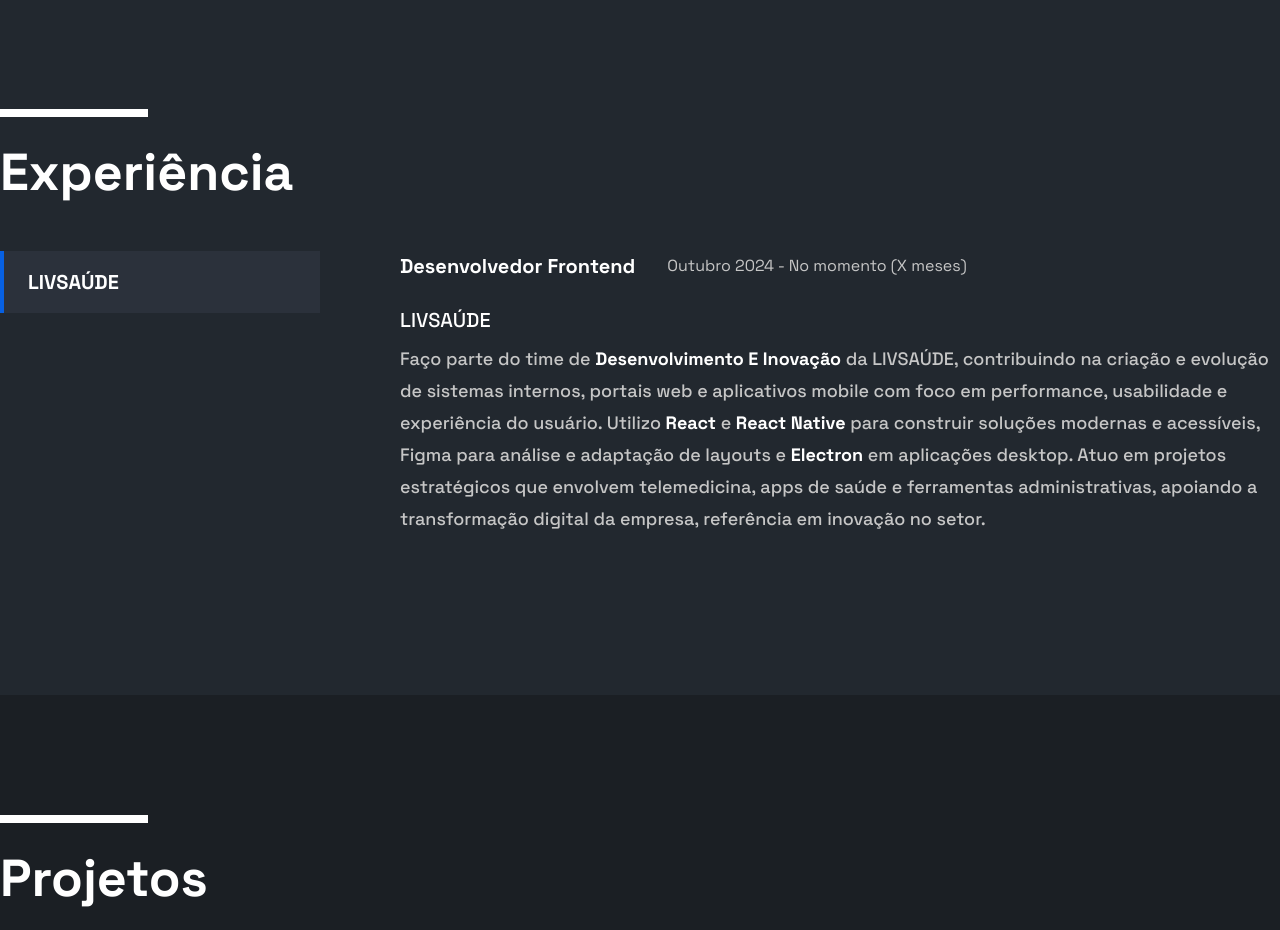
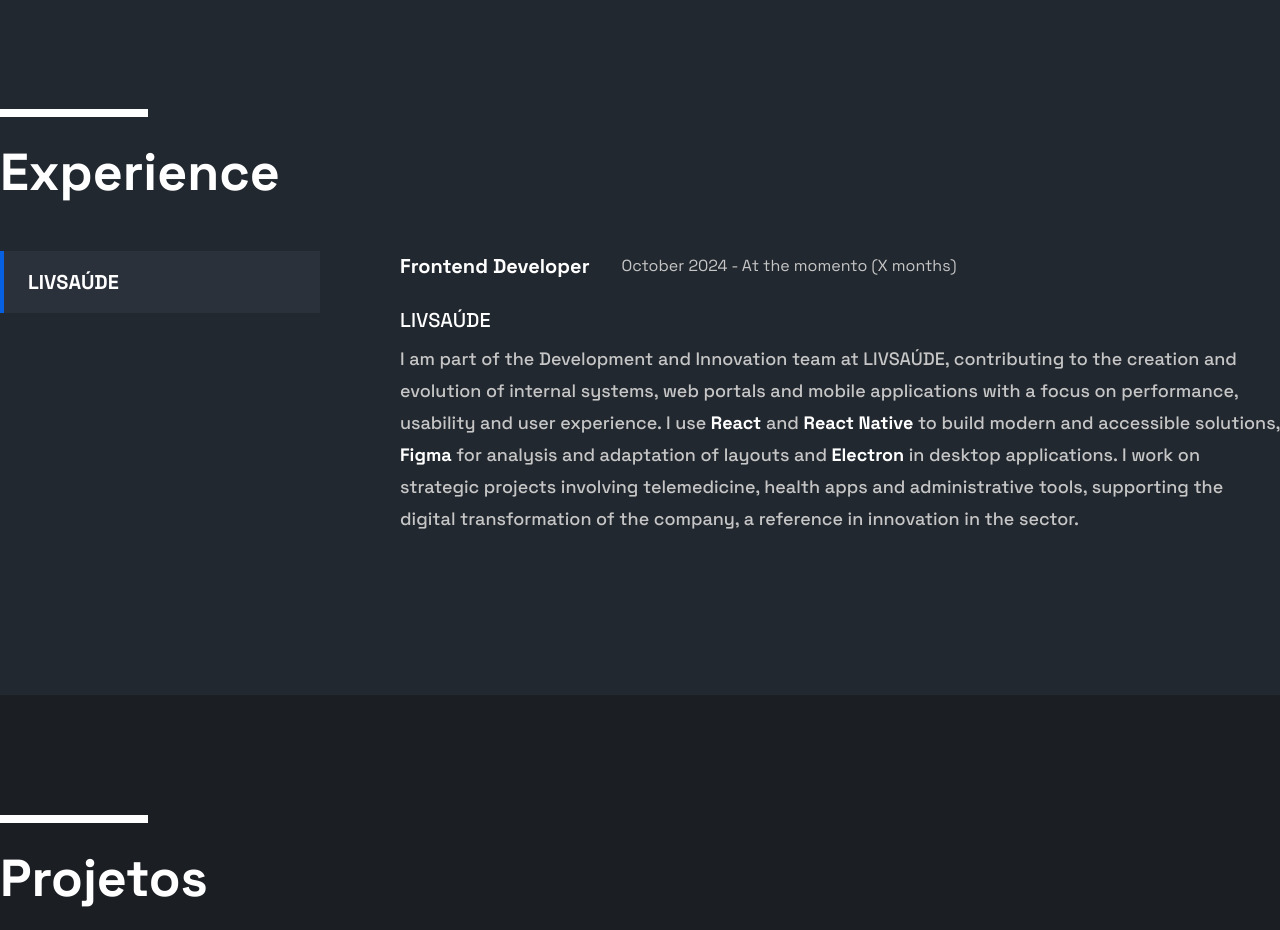
Before and after one commit to MarcioJorgeMelo/portfolio, a Next.js app: page /en in a window 1280 px wide. Shown: the part 1120-2050 px from the top of the page. Built offline with nearby package versions, Linux system fonts and the light colour scheme.

Commit message:
feat: add useTranslations on ExperienceSection

```diff
--- a/src/components/experienceSection.tsx
+++ b/src/components/experienceSection.tsx
@@ -1,4 +1,8 @@
+import { useTranslations } from "next-intl";
+
 const Experience = () => {
+  const t = useTranslations("Experience");
+
   return (
     <section
       id="experience"
@@ -8,7 +12,7 @@ const Experience = () => {
         <aside className="flex flex-col gap-4">
           <div className="w-full max-w-[96px] bg-white h-2 sm:max-w-[148px]" />
           <h1 className="text-white text-xgg font-bold sm:text-[52px]">
-            Experiência
+            {t("title")}
           </h1>
         </aside>
 
@@ -22,11 +26,11 @@ const Experience = () => {
           <div className="w-full flex flex-col gap-6">
             <div className="flex flex-col gap-1.5 sm:flex-row sm:items-center sm:gap-8">
               <h3 className="text-xss font-bold text-white sm:text-[20px]">
-                Desenvolvedor Frontend
+                {t("job")}
               </h3>
 
               <p className="text-sm text-text-secondary sm:text-base">
-                Outubro 2024 - No momento (X meses)
+                {t("entryIn")}
               </p>
             </div>
 
@@ -36,22 +40,20 @@ const Experience = () => {
               </h3>
 
               <p className="font-medium leading-8 text-text-secondary sm:text-xss">
-                Faço parte do time de{" "}
-                <span className="font-bold text-white">
-                  Desenvolvimento E Inovação
-                </span>{" "}
-                da LIVSAÚDE, contribuindo na criação e evolução de sistemas
-                internos, portais web e aplicativos mobile com foco em
-                performance, usabilidade e experiência do usuário. Utilizo{" "}
-                <span className="font-bold text-white">React</span> e{" "}
-                <span className="font-bold text-white">React Native</span> para
-                construir soluções modernas e acessíveis, Figma para análise e
-                adaptação de layouts e{" "}
-                <span className="font-bold text-white">Electron</span> em
-                aplicações desktop. Atuo em projetos estratégicos que envolvem
-                telemedicina, apps de saúde e ferramentas administrativas,
-                apoiando a transformação digital da empresa, referência em
-                inovação no setor.
+                {t.rich("job-description", {
+                  react: (chunks) => (
+                    <span className="text-white font-bold">{chunks}</span>
+                  ),
+                  native: (chunks) => (
+                    <span className="text-white font-bold">{chunks}</span>
+                  ),
+                  figma: (chunks) => (
+                    <span className="text-white font-bold">{chunks}</span>
+                  ),
+                  electron: (chunks) => (
+                    <span className="text-white font-bold">{chunks}</span>
+                  ),
+                })}
               </p>
             </div>
           </div>
```
